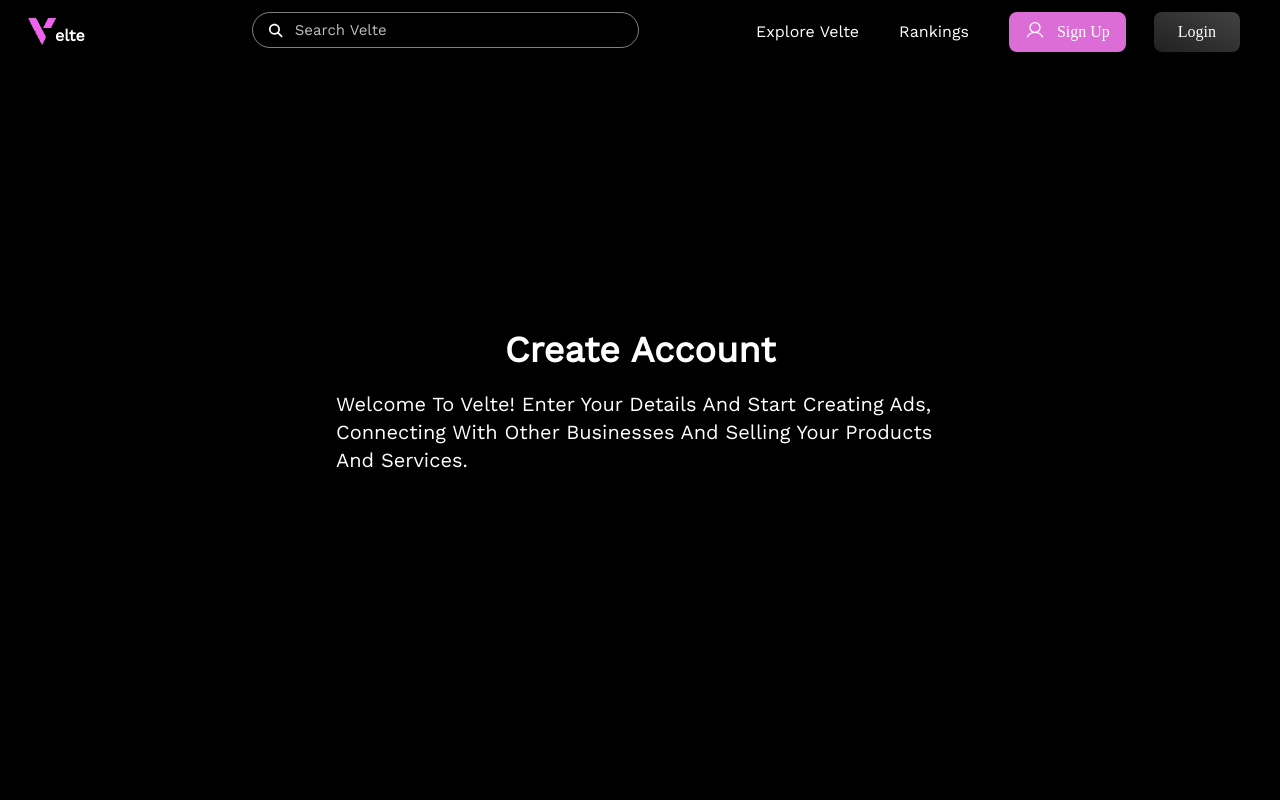
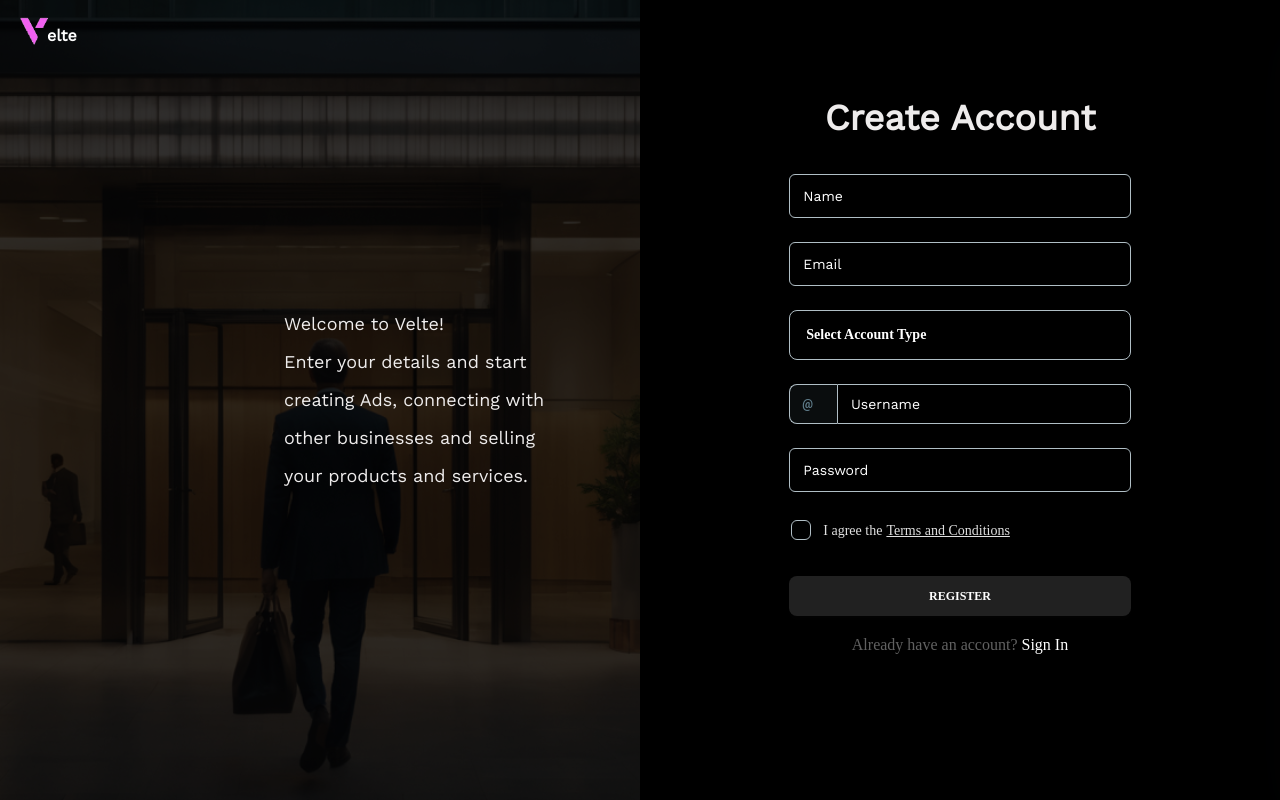
Before and after one commit to carrado/velte-website, a Next.js app: page /signup in a window 1280 px wide. Built offline with nearby package versions, Linux system fonts and the light colour scheme.

Commit message:
working on sign up  page

```diff
--- a/src/app/globals.css
+++ b/src/app/globals.css
@@ -24,6 +24,7 @@ body {
   transition: color 0.5s, background-color 0.5s;
   line-height: 1.6;
   font-size: 15px;
+  color: var(--body-text);
   text-rendering: optimizeLegibility;
   -webkit-font-smoothing: antialiased;
   -moz-osx-font-smoothing: grayscale;
@@ -38,3 +39,40 @@ input {
   background-color: transparent;
   outline: none;
 }
+
+.bg-office-vlte {
+  background: url("../../public/sign-man-entering.png");
+  background-position: center;
+  background-repeat: no-repeat;
+  background-size: cover;
+  height: 100vh !important;
+}
+
+.div-right {
+  animation: fadeInRight 2s ease-in-out;
+}
+
+.div-left {
+  animation: fadeInLeft 2s ease-in-out;
+}
+
+@keyframes fadeInRight {
+  from {
+    opacity: 0;
+    transform: translateX(-8000px);
+  }
+  to {
+    opacity: 1;
+    transform: translateX(450px);
+  }
+}
+
+@keyframes fadeInLeft {
+  from {
+    opacity: 0;
+    transform: translateX(450px);
+  }
+  to {
+    opacity: 1;
+  }
+}
--- a/src/app/layout.js
+++ b/src/app/layout.js
@@ -10,7 +10,7 @@ import { UserIcon } from '@/components/Icons';
 import Link from 'next/link';
 import { Provider } from 'react-redux';
 import store from '@/store/store';
-//import { usePathname } from 'next/navigation';
+import { usePathname } from 'next/navigation';
 
 
 const inter = Work_Sans({ subsets: ['latin'], weight: '400' });
@@ -23,12 +23,12 @@ const metadata = {
 
 
 export default function RootLayout({ children }) {
-  // const pathname = usePathname();
+  const pathname = usePathname();
 
   // detect route change with useEffect dependency
   useEffect(() => {
-    //console.log('route change with dependency', pathname);
-  }, []);
+    console.log('route change with dependency', pathname);
+  }, [pathname]);
 
 
   const Icon = ({ open }) => {
@@ -97,10 +97,13 @@ export default function RootLayout({ children }) {
       <html lang="en">
         <title>{metadata.title}</title>
         <body className={inter.className}>
-          <div className='flex flex-col h-16'>
-            <Header openNotification={setOpenDrawer} menuOpen={setOpenMenu} />
-          </div>
-
+          {pathname !== '/signup' && pathname !== '/login' ?
+            <div className='flex flex-col h-16'>
+              <Header openNotification={setOpenDrawer} menuOpen={setOpenMenu} />
+            </div>
+            :
+            null
+          }
           <div>{children}</div>
 
           {/** NOTIFICATIONS SIDE BAR */}
--- a/src/app/signup/page.js
+++ b/src/app/signup/page.js
@@ -1,21 +1,132 @@
+"use client";
+
+import { Button, Checkbox, Input, Menu, MenuHandler, MenuItem, MenuList, Typography } from "@material-tailwind/react";
+import Image from "next/image";
+import { useState } from "react";
+
 export default function Signup() {
+    const [accountType, setAccountType] = useState('Select Account Type');
+
     return (
-        <>
-            <div className="w-full h-full flex flex-col mt-4">
-                <div className="w-full flex flex-row justify-center">
-                    <div className="flex w-2/4 p-4">
-                        <div className="my-4 flex flex-col flex-grow justify-center" style={{ minHeight: '75vh' }}>
-                            <p className="text-4xl font-semibold text-white capitalize text-center animate__animated animate__backInDown">
-                                Create account
-                            </p>
-                            <p className="text-xl gap-3 text-white capitalize my-5 animate__animated animate__lightSpeedInLeft">
-                                Welcome to Velte!
-                                enter your details and start creating Ads, connecting with other businesses and selling your products and services.
-                            </p>
+        <div
+            className="w-full h-full flex flex-col"
+        >
+            <div className="w-full h-full flex lg:flex-row md:flex-row flex-col">
+                <div className="flex lg:w-1/2 md:w-1/2 w-full flex-grow h-full bg-office-vlte bg-blend-darken">
+                    <div className="lg:flex md:flex sm:flex flex lg:w-1/5 md:w-1/4 w-1/4 h-9 z-10 my-3 mx-3">
+                        <Image src="/velte.png" width={43} height={43} alt='Velte' />
+                        <div className="lg:flex md:flex hidden flex-col justify-end -ml-2">
+                            <p className="text-base font-semibold text-white">elte</p>
+                        </div>
+                    </div>
+                    <div className="absolute w-full h-full" style={{ backgroundColor: 'rgba(0, 0, 0, .8)' }}></div>
+                    <div className="flex w-full h-full flex-col justify-center p-5">
+                        <div className="flex flex-row justify-end">
+                            <div className="lg:w-3/4 md:w-3/4 w-full flex flex-col my-10 div-right">
+                                <div className="lg:w-3/4 md:w-3/4 w-full my-4 ml-5">
+                                    <p
+                                        className="text-lg"
+                                        style={{ lineHeight: "38px" }}
+                                    >
+                                        Welcome to Velte!
+                                        <br />
+                                        Enter your details and start creating Ads, connecting with other businesses and selling your products and services.
+                                    </p>
+                                </div>
+                            </div>
+                        </div>
+                    </div>
+                </div>
+                <div className="flex lg:w-1/2 md:w-1/2 w-full flex-grow h-full lg:p-10 md:p-10 py-10 px-5" style={{ height: '100vh' }}>
+                    <div className="flex w-full flex-col lg:justify-center md:justify-center">
+                        <div className="w-full flex justify-center">
+                            <div className="w-full flex justify-center flex-col">
+                                <p className="text-4xl font-semibold text-center capitalize">
+                                    Create account
+                                </p>
+
+                                <div className="my-5 w-full flex justify-center">
+                                    <div className="lg:w-2/3 md:w-2/3 w-full flex p-4 justify-center">
+                                        <form className="mb-2 w-80 max-w-screen-lg sm:w-96">
+                                            <div className="mb-4 flex flex-col gap-6">
+                                                <Input size="lg" color="white" label="Name" />
+                                                <Input size="lg" color="white" label="Email" />
+                                                <Menu
+                                                >
+                                                    <MenuHandler>
+                                                        <Button
+                                                            size="lg"
+                                                            variant="outlined"
+                                                            color="white"
+                                                            fullWidth
+                                                            className="flex border-blue-gray-200 capitalize"
+                                                            style={{ fontFamily: '__Work_Sans_b31760', paddingLeft: '1rem' }}
+                                                        >
+                                                            {accountType}
+                                                        </Button>
+                                                    </MenuHandler>
+                                                    <MenuList className="w-96 flex flex-col">
+                                                        <MenuItem>
+                                                            <span className='text-sm' style={{ fontFamily: '__Work_Sans_b31760' }} onClick={() => setAccountType('Individual Account')}>Individudal Account</span>
+                                                        </MenuItem>
+                                                        <MenuItem>
+                                                            <span className='text-sm' style={{ fontFamily: '__Work_Sans_b31760' }} onClick={() => setAccountType('Corporate/Business Account')}>Corporate/Business Account</span>
+                                                        </MenuItem>
+                                                    </MenuList>
+                                                </Menu>
+                                                <div className="relative flex w-full max-w-[24rem]">
+                                                    <Button
+                                                        ripple={false}
+                                                        variant="text"
+                                                        color="blue-gray"
+                                                        className="flex h-10 items-center gap-2 rounded-r-none border border-r-0 border-blue-gray-200 bg-blue-gray-500/10 pl-3"
+                                                    >
+                                                        @
+                                                    </Button>
+                                                    <Input
+                                                        label="Username"
+                                                        color="white"
+                                                        className="rounded-l-none !border-t-blue-gray-200 focus:!border-t-gray-900"
+                                                    />
+                                                </div>
+                                                <Input type="password" color="white" size="lg" label="Password" />
+                                            </div>
+                                            <Checkbox
+                                                label={
+                                                    <Typography
+                                                        variant="small"
+                                                        color="gray"
+                                                        className="flex items-center font-normal text-gray-300"
+                                                        style={{ fontFamily: '__Work_Sans_b31760' }}
+                                                    >
+                                                        I agree the
+                                                        <a
+                                                            href="#"
+                                                            className="font-medium ml-1 transition-colors underline"
+                                                        >
+                                                            Terms and Conditions
+                                                        </a>
+                                                    </Typography>
+                                                }
+                                                containerProps={{ className: "-ml-2.5" }}
+                                            />
+                                            <Button className="mt-6" fullWidth style={{ fontFamily: '__Work_Sans_b31760' }}>
+                                                Register
+                                            </Button>
+                                            <Typography color="gray" className="mt-4 text-center font-normal" style={{ fontFamily: '__Work_Sans_b31760' }}>
+                                                Already have an account?{" "}
+                                                <a href="#" className="font-medium text-white">
+                                                    Sign In
+                                                </a>
+                                            </Typography>
+                                        </form>
+                                    </div>
+                                </div>
+                            </div>
                         </div>
                     </div>
                 </div>
             </div>
-        </>
+        </div>
     )
 }
```
Also changed, not shown: public/sign-man-entering.png (added).
